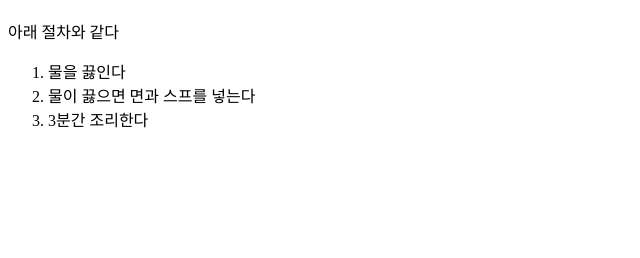
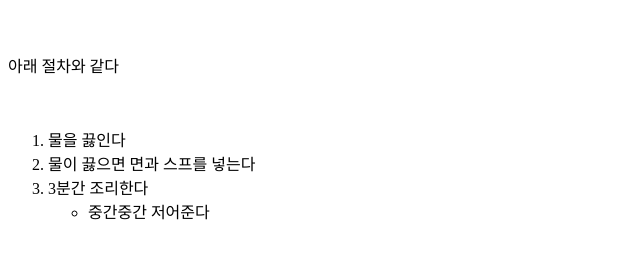
Before and after one commit to graceuos/-, a plain HTML site: page index.html in a window 1280 px wide. Shown: the part 70-328 px from the top of the page, without its empty margins (0-640 px from the left). Drawn offline with Linux system fonts and the light colour scheme.

Commit message:
Update index.html

```diff
--- a/index.html
+++ b/index.html
@@ -2,12 +2,15 @@
 <html>
 <body>
 
-<h1>라면 끓이는 법</h1>
-<p>아래 절차와 같다</p>
+<h1>라면 끓이는 법</h1><Br>
+<p>아래 절차와 같다</p><Br>
 <ol>
   <li>물을 끓인다</li>
   <li>물이 끓으면 면과 스프를 넣는다</li>
   <li>3분간 조리한다</li>
+	<ul>
+		<li>중간중간 저어준다
+	<ul>
 </ol>
 
 </body>
```
